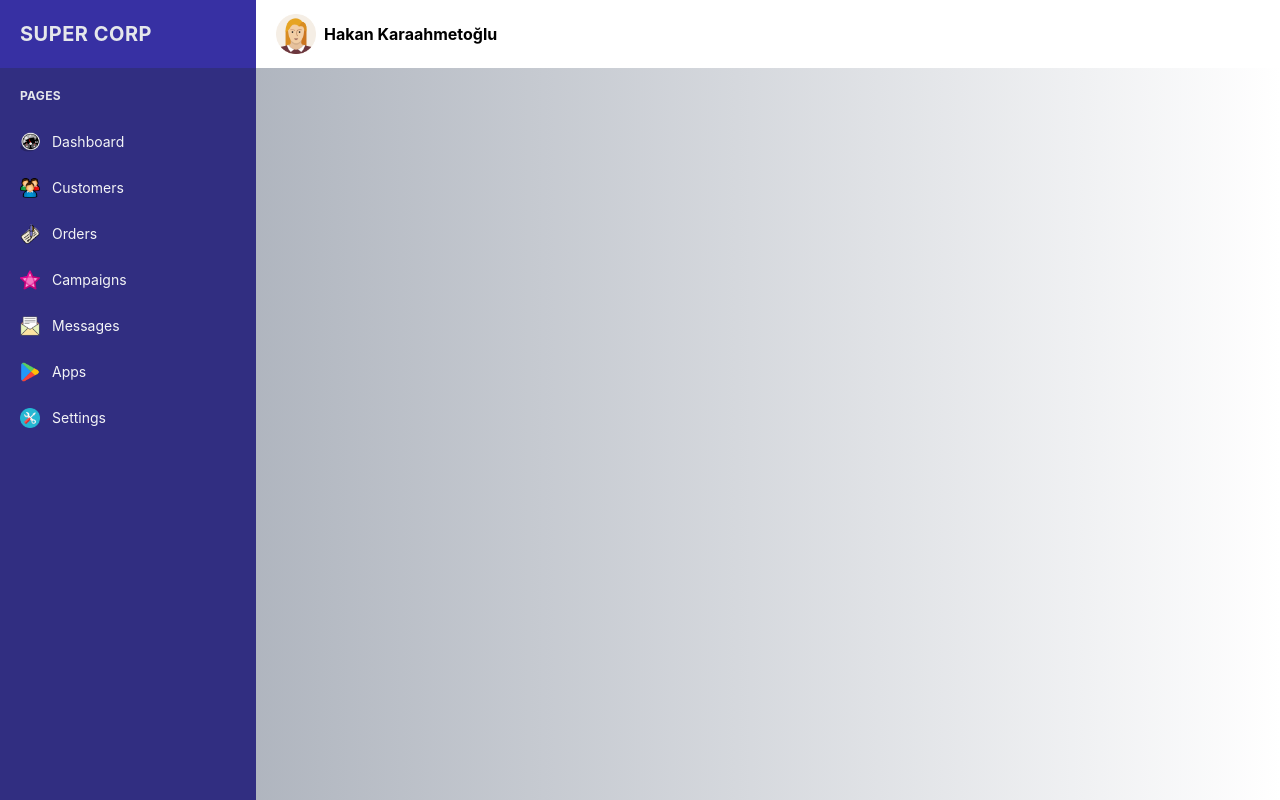
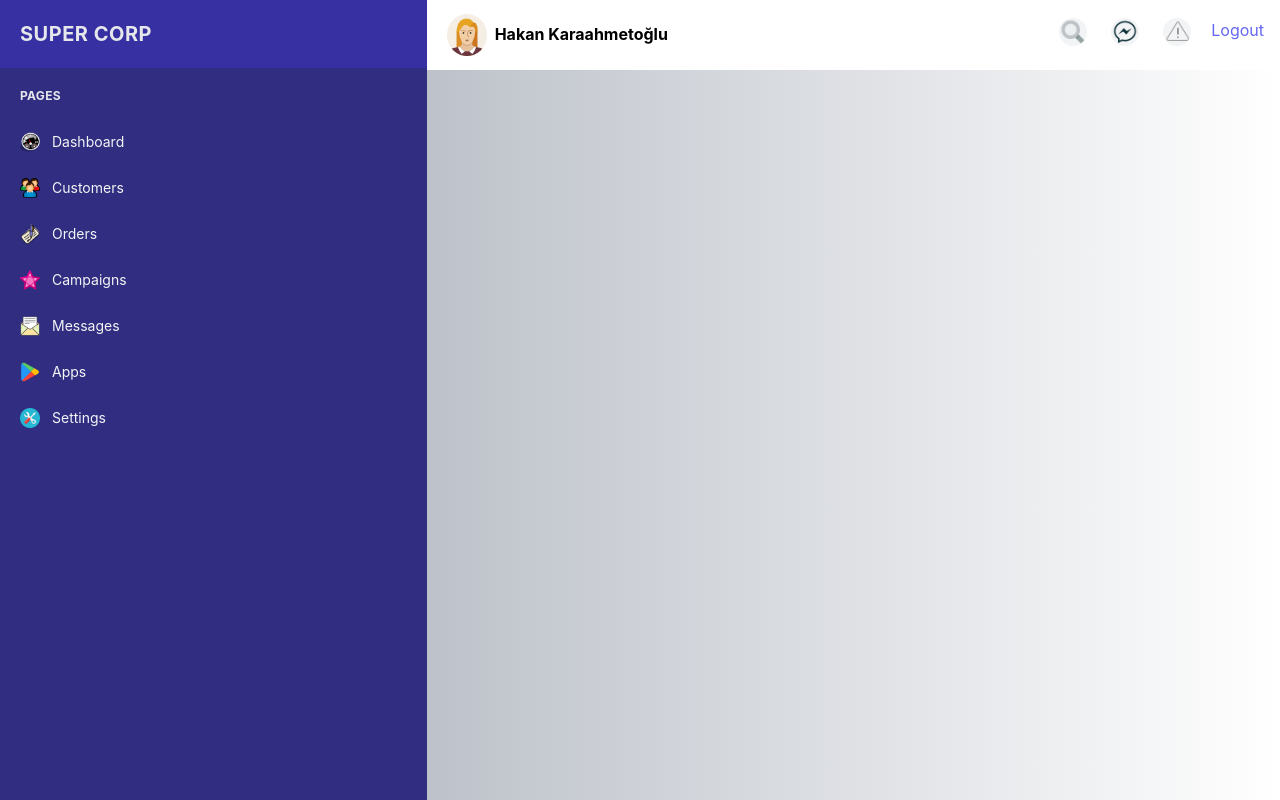
Before and after one commit to hakankaraahmet/admin-panel, a Next.js app: page / in a window 1280 px wide. Built offline with nearby package versions, Linux system fonts and the light colour scheme.

Commit message:
Top Bar is finished

```diff
--- a/components/SideBar/index.tsx
+++ b/components/SideBar/index.tsx
@@ -5,7 +5,7 @@ import { navbarItems } from "../../Constants/NavbarItems";
 
 const NavBar = () => {
   return (
-    <div className="w-64 h-screen bg-indigo-900">
+    <div className="w-40 h-screen bg-indigo-900 md:w-1/3">
       <div className="bg-indigo-800">
         <div className="p-5 text-xl font-bold tracking-wide text-gray-200 uppercase">
           Super Corp
--- a/components/TopBar/index.tsx
+++ b/components/TopBar/index.tsx
@@ -4,11 +4,40 @@ import React from "react";
 const TopBar = () => {
   return (
     <div className="flex px-2 py-0.5 bg-white h-18">
-      <div className="flex p-3 left ">
+      <div className="justify-start hidden w-1/2 p-3 md:flex left">
         <Image src="/Logos/person.png" alt="person" width={40} height={40} />
         <span className="block p-2 font-bold ">Hakan Karaahmetoğlu</span>
       </div>
-      <div className="right"></div>
+      <div className="flex justify-end w-full md:w-1/2 right">
+        <div className="p-1 mx-2 my-3">
+          <Image
+            src="/Logos/search.png"
+            alt="search"
+            width={28}
+            height={28}
+            className="bg-gray-100 rounded-full"
+          />
+        </div>
+        <div className="p-1 mx-2 my-3">
+          <Image
+            src="/Logos/message.png"
+            alt="message"
+            width={28}
+            height={28}
+            className="bg-gray-100 rounded-full"
+          />
+        </div>
+        <div className="p-1 mx-2 my-3">
+          <Image
+            src="/Logos/warning.png"
+            alt="warning"
+            width={28}
+            height={28}
+            className="bg-gray-100 rounded-full"
+          />
+        </div>
+        <a className="mx-2 mt-4 text-indigo-500 cursor-pointer">Logout</a>
+      </div>
     </div>
   );
 };
```
